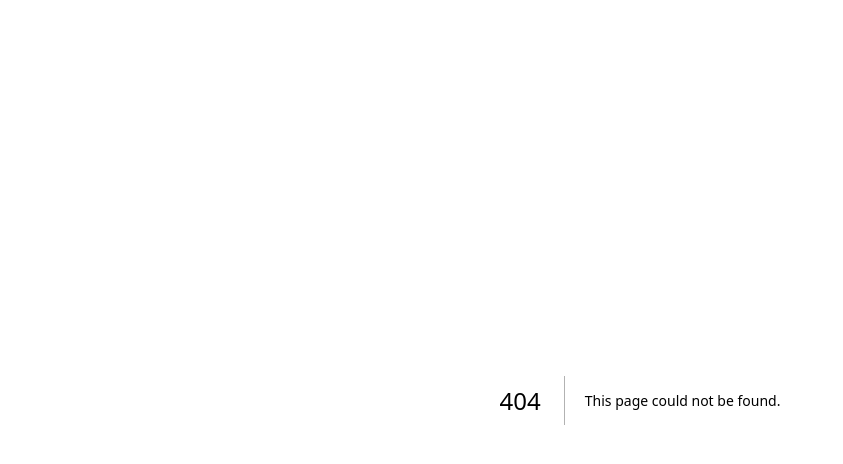
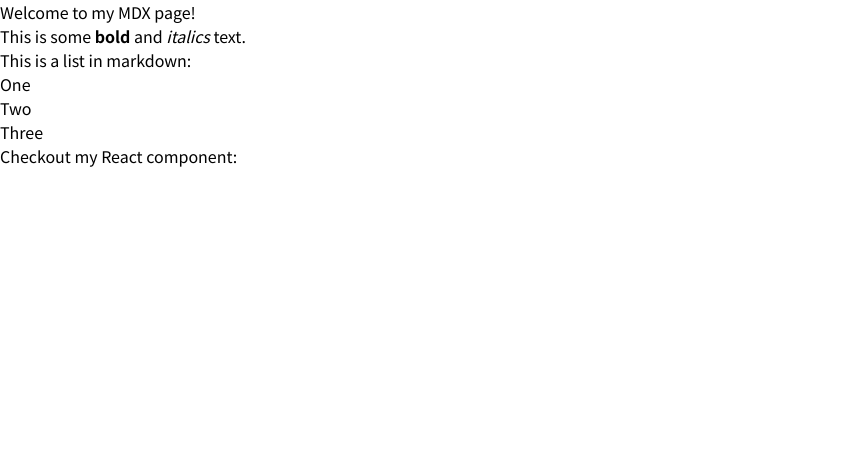
Before and after one commit to eguchi1611/portfolio, a Next.js app: page /blog-test in a window 1280 px wide. Before the commit this address had no page. Shown: the top 464 px of the page, without its empty margins (0-843 px from the left). Built offline with nearby package versions, Linux system fonts and the light colour scheme.

Commit message:
MDXのインストール

```diff
--- a/next.config.js
+++ /dev/null
@@ -1,4 +0,0 @@
-/** @type {import('next').NextConfig} */
-const nextConfig = {};
-
-module.exports = nextConfig;
--- /dev/null
+++ b/next.config.mjs
@@ -0,0 +1,10 @@
+import createMDX from "@next/mdx";
+
+/** @type {import('next').NextConfig} */
+const nextConfig = {
+  pageExtensions: ["tsx", "mdx"],
+};
+
+const withMDX = createMDX({});
+
+export default withMDX(nextConfig);
--- a/package.json
+++ b/package.json
@@ -10,6 +10,10 @@
     "format": "prettier . --write"
   },
   "dependencies": {
+    "@mdx-js/loader": "^3.0.0",
+    "@mdx-js/react": "^3.0.0",
+    "@next/mdx": "^14.0.3",
+    "@types/mdx": "^2.0.10",
     "next": "14.0.3",
     "react": "^18",
     "react-dom": "^18"
--- /dev/null
+++ b/src/app/blog-test/layout.tsx
@@ -0,0 +1,5 @@
+import { PropsWithChildren } from "react";
+
+export default function BlogLayout({ children }: PropsWithChildren) {
+  return <div className="prose">{children}</div>;
+}
--- /dev/null
+++ b/src/app/blog-test/page.mdx
@@ -0,0 +1,11 @@
+# Welcome to my MDX page!
+
+This is some **bold** and _italics_ text.
+
+This is a list in markdown:
+
+- One
+- Two
+- Three
+
+Checkout my React component:
--- /dev/null
+++ b/src/mdx-components.tsx
@@ -0,0 +1,5 @@
+import type { MDXComponents } from "mdx/types";
+
+export function useMDXComponents(components: MDXComponents): MDXComponents {
+  return { ...components };
+}
```
Also changed, not shown: 1 other file (tests, documents, lock files or other folders).
